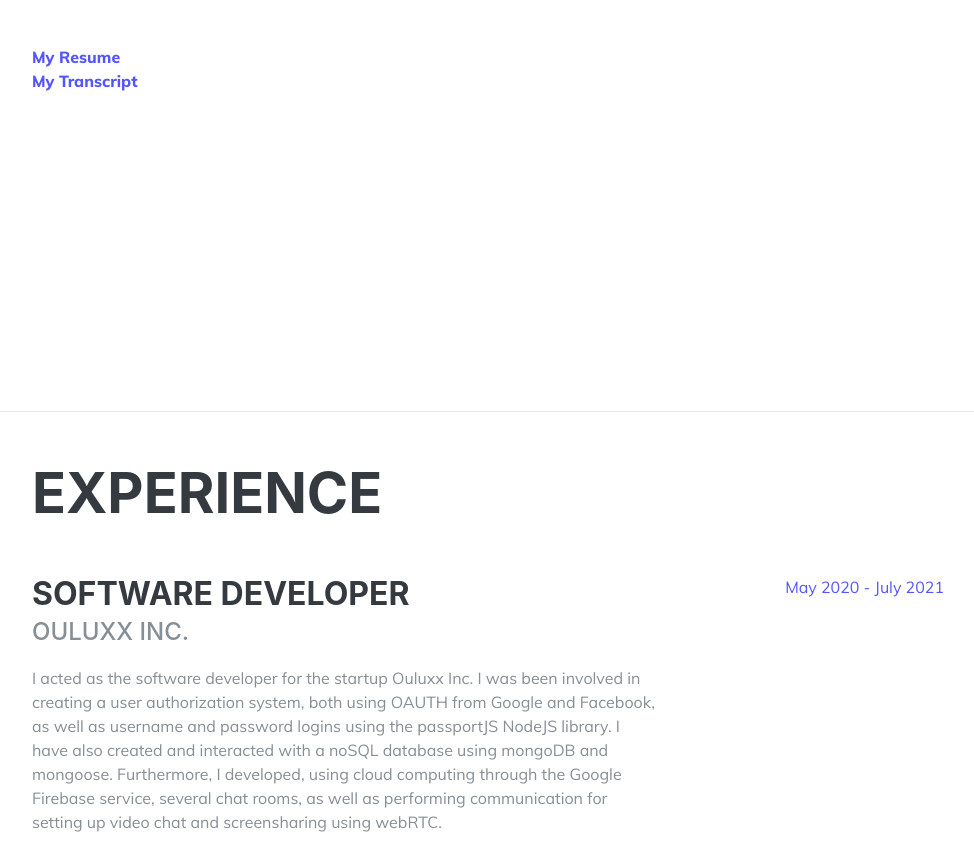
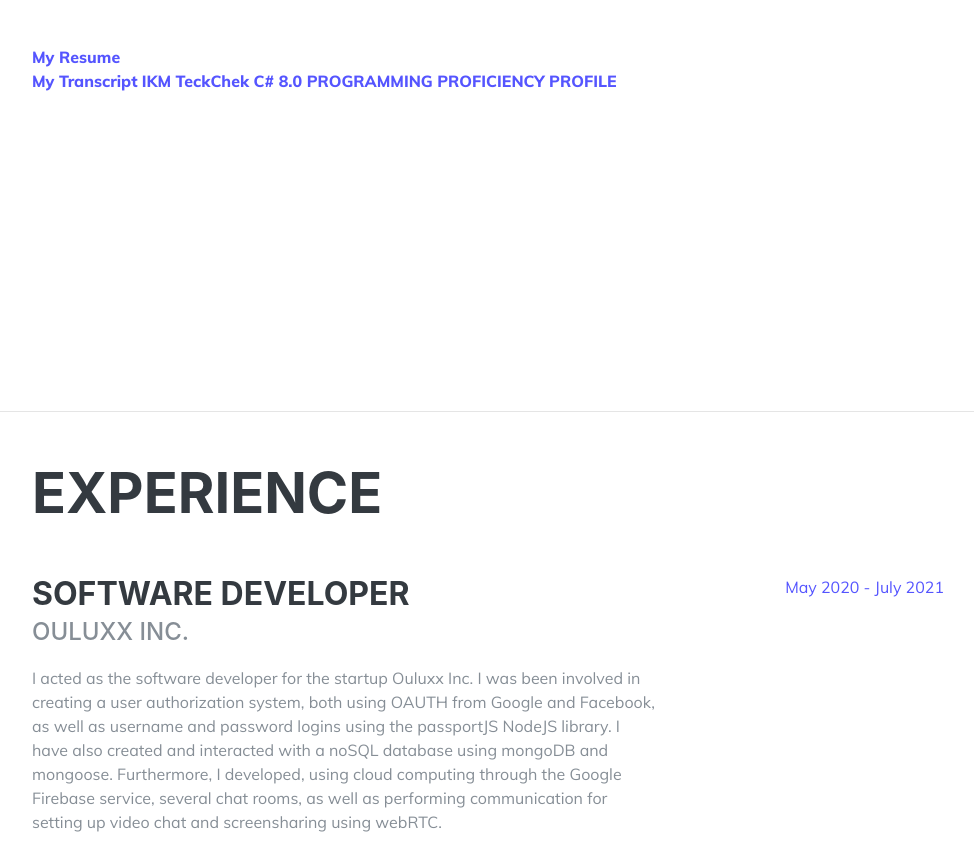
Before and after one commit to BenjaminSalzberg/Website, a plain HTML site: page public/index.html in a window 1280 px wide. Shown: the part 1190-2037 px from the top of the page, without its empty margins (288-1262 px from the left). Drawn offline with Linux system fonts and the light colour scheme; a web font is replaced by a local one.

Commit message:
added IKM test

```diff
--- a/public/index.html
+++ b/public/index.html
@@ -113,6 +113,9 @@
 			<br>
 			<a href="files/Transcript.pdf">
 			<b>My Transcript</b>
+			</a>
+			<a href="files/Test Result 98293342.pdf">
+			<b>IKM TeckChek C# 8.0 PROGRAMMING PROFICIENCY PROFILE</b>
 			</a>
 		</div>
 	</section>
```
Also changed, not shown: 1 other file.
